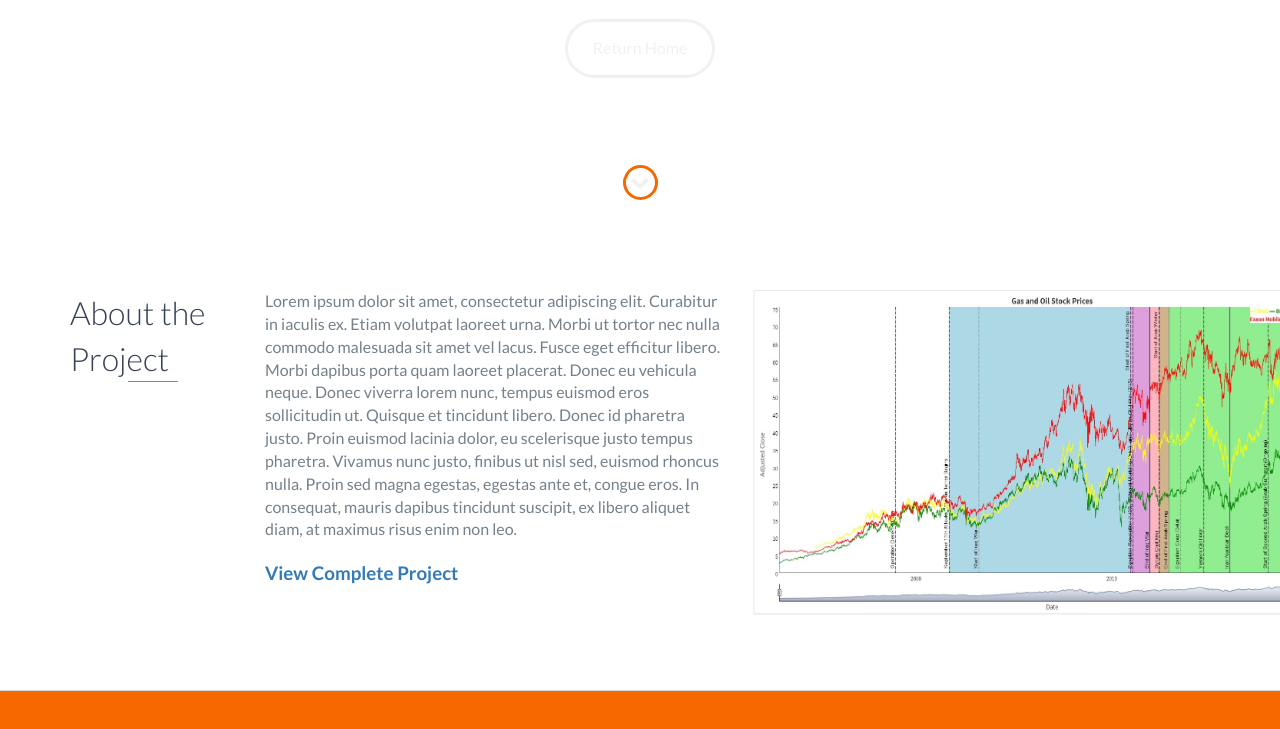
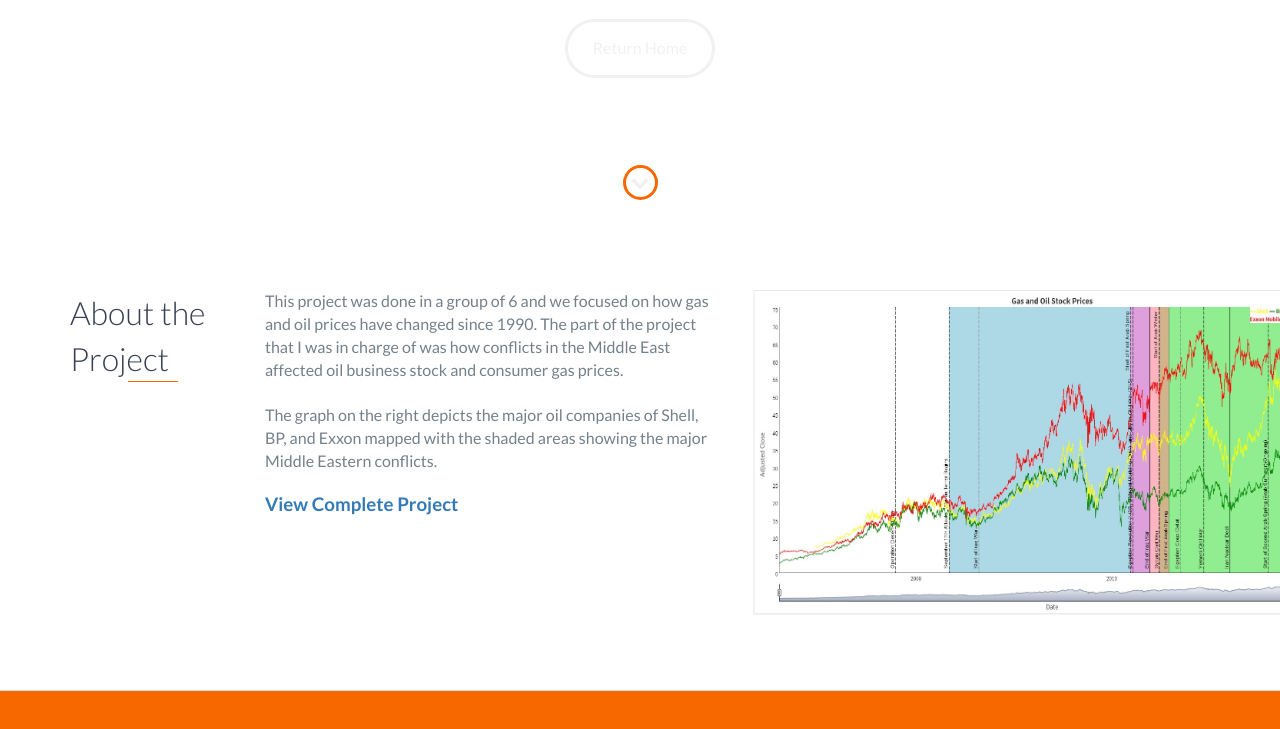
Before and after one commit to NinjaGuy1661/ninjaguy1661.github.io, a website: page desc_bua_455.html in a window 1280 px wide. Shown: the part 585-1314 px from the top of the page. Drawn offline with nearby package versions, Linux system fonts and the light colour scheme.

Commit message:
Update desc_bua_455.html

```diff
--- a/desc_bua_455.html
+++ b/desc_bua_455.html
@@ -71,10 +71,15 @@
 
                 </div>
                 <div class="col-md-5">
+                   <p>
+                        This project was done in a group of 6 and we focused on how gas and oil prices have changed since 1990. The part of the project that I was in charge of was how conflicts
+                        in the Middle East affected oil business stock and consumer gas prices.
+                    </p>
                     <p>
-                        Lorem ipsum dolor sit amet, consectetur adipiscing elit. Curabitur in iaculis ex. Etiam volutpat laoreet urna. Morbi ut tortor nec nulla commodo malesuada sit amet vel lacus. Fusce eget efficitur libero. Morbi dapibus porta quam laoreet placerat. Donec
-                        eu vehicula neque. Donec viverra lorem nunc, tempus euismod eros sollicitudin ut. Quisque et tincidunt libero. Donec id pharetra justo. Proin euismod lacinia dolor, eu scelerisque justo tempus pharetra. Vivamus nunc justo, finibus
-                        ut nisl sed, euismod rhoncus nulla. Proin sed magna egestas, egestas ante et, congue eros. In consequat, mauris dapibus tincidunt suscipit, ex libero aliquet diam, at maximus risus enim non leo.
+                        <br>
+                    </p>
+                    <p>
+                        The graph on the right depicts the major oil companies of Shell, BP, and Exxon mapped with the shaded areas showing the major Middle Eastern conflicts.
                     </p>
                     <h3>
                         <a href="https://rpubs.com/jasonbrave/1142526">View Complete Project</a>
```
